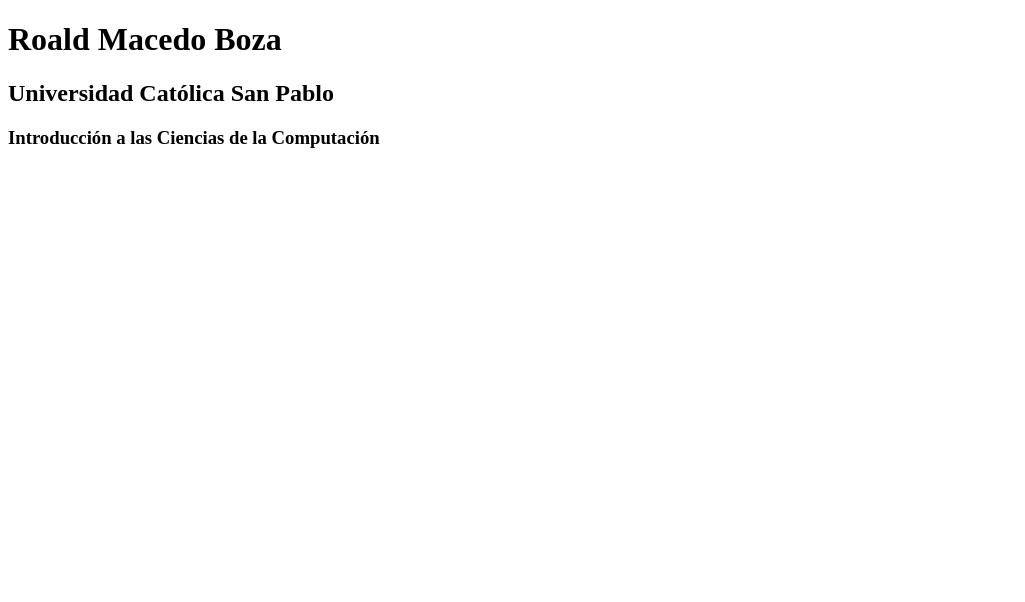
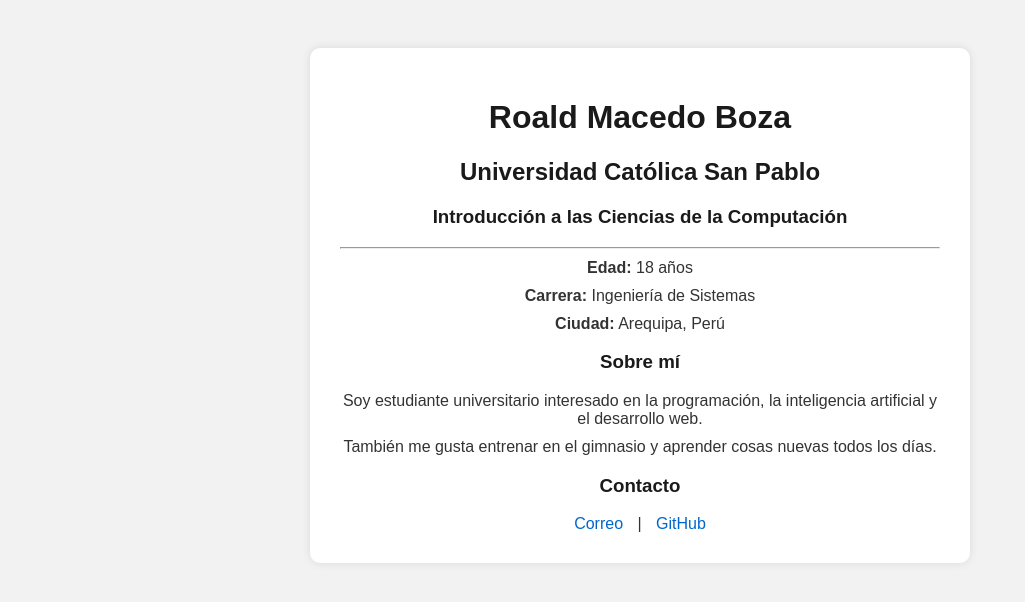
Before and after one commit to roaldmacedo-boza/roaldmacedo.github.io, a plain HTML site: page index.html in a window 1280 px wide. Shown: the whole page, without its empty margins (0-1025 px from the left). Drawn offline with Linux system fonts and the light colour scheme.

Commit message:
Update index.html

```diff
--- a/index.html
+++ b/index.html
@@ -3,10 +3,62 @@
 <head>
     <meta charset="UTF-8">
     <title>Roald Macedo Boza</title>
+    <meta name="description" content="Página personal de Roald Macedo Boza, estudiante de la Universidad Católica San Pablo.">
+    <meta name="robots" content="index, follow">
+    <style>
+        body {
+            font-family: Arial, sans-serif;
+            background-color: #f2f2f2;
+            color: #333;
+            text-align: center;
+            padding: 40px;
+        }
+        .container {
+            background-color: #fff;
+            max-width: 600px;
+            margin: auto;
+            padding: 30px;
+            border-radius: 10px;
+            box-shadow: 0 0 10px rgba(0,0,0,0.1);
+        }
+        h1, h2, h3 {
+            color: #1a1a1a;
+        }
+        p {
+            font-size: 16px;
+            margin: 10px 0;
+        }
+        .social a {
+            margin: 0 10px;
+            color: #0066cc;
+            text-decoration: none;
+        }
+        .social a:hover {
+            text-decoration: underline;
+        }
+    </style>
 </head>
 <body>
-    <h1>Roald Macedo Boza</h1>
-    <h2>Universidad Católica San Pablo</h2>
-    <h3>Introducción a las Ciencias de la Computación</h3>
+    <div class="container">
+        <h1>Roald Macedo Boza</h1>
+        <h2>Universidad Católica San Pablo</h2>
+        <h3>Introducción a las Ciencias de la Computación</h3>
+
+        <hr>
+
+        <p><strong>Edad:</strong> 18 años</p>
+        <p><strong>Carrera:</strong> Ingeniería de Sistemas</p>
+        <p><strong>Ciudad:</strong> Arequipa, Perú</p>
+
+        <h3>Sobre mí</h3>
+        <p>Soy estudiante universitario interesado en la programación, la inteligencia artificial y el desarrollo web.</p>
+        <p>También me gusta entrenar en el gimnasio y aprender cosas nuevas todos los días.</p>
+
+        <h3>Contacto</h3>
+        <div class="social">
+            <a href="mailto:roald@example.com">Correo</a> |
+            <a href="https://github.com/roaldmacedo-boza" target="_blank">GitHub</a>
+        </div>
+    </div>
 </body>
 </html>
```
